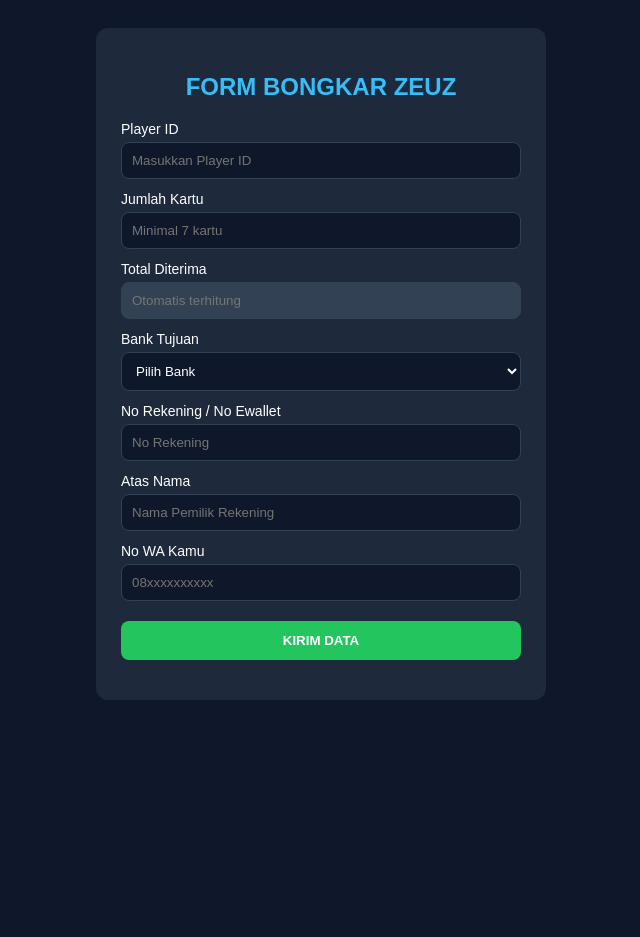
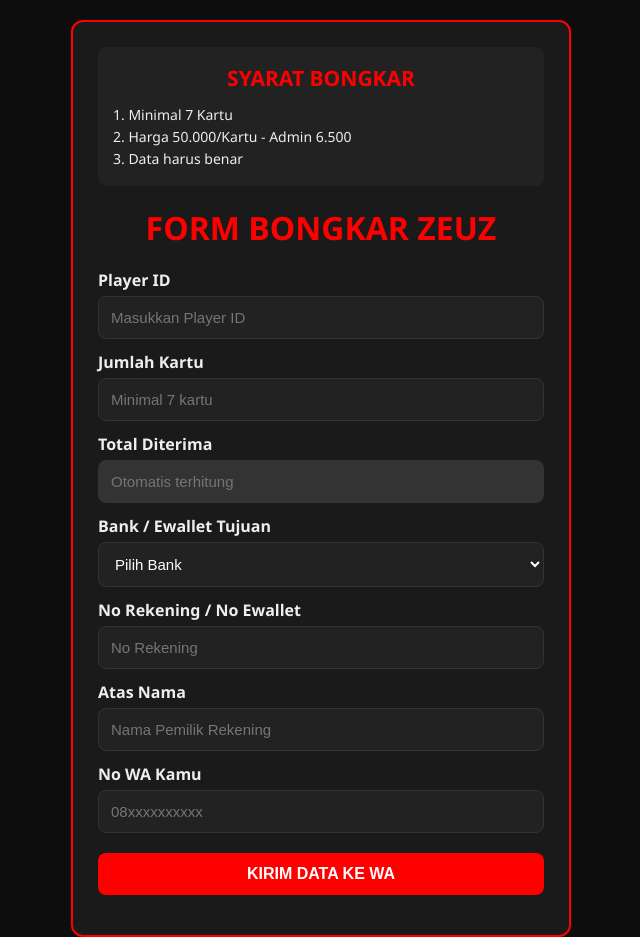
Before and after one commit to yosiemuizz3/formjasjus, a plain HTML site: page index.html in a window 1280 px wide. Shown: the whole page, without its empty margins (319-959 px from the left). Before the commit the page ends 800 px from the top, so only its background shows below. Drawn offline with Linux system fonts and the light colour scheme.

Commit message:
Update index.html

```diff
--- a/index.html
+++ b/index.html
@@ -4,24 +4,22 @@
     <meta charset="UTF-8">
     <meta name="viewport" content="width=device-width, initial-scale=1.0">
     <title>Form Bongkar Zeuz</title>
-    <style>
-        body { font-family: Arial, sans-serif; background: #0f172a; color: #fff; padding: 20px; display: flex; justify-content: center; }
-       .container { background: #1e293b; padding: 25px; border-radius: 12px; width: 100%; max-width: 400px; }
-        h2 { text-align: center; margin-bottom: 20px; color: #38bdf8; }
-        label { display: block; margin-top: 12px; margin-bottom: 5px; font-size: 14px; }
-        input, select { width: 100%; padding: 10px; border-radius: 8px; border: 1px solid #334155; background: #0f172a; color: #fff; box-sizing: border-box; }
-        input[readonly] { background: #334155; }
-        button { width: 100%; padding: 12px; margin-top: 20px; background: #22c55e; color: #fff; border: none; border-radius: 8px; font-weight: bold; cursor: pointer; }
-        button:disabled { background: #475569; cursor: not-allowed; }
-        #status { text-align: center; margin-top: 15px; font-size: 14px; }
-    </style>
+    <link rel="stylesheet" href="style.css">
 </head>
 <body>
 
-    <div class="container">
-        <h2>FORM BONGKAR ZEUZ</h2>
+    <div class="form-container">
+        <div class="syarat">
+            <h2>SYARAT BONGKAR</h2>
+            <p>1. Minimal 7 Kartu <br>
+               2. Harga 50.000/Kartu - Admin 6.500 <br>
+               3. Data harus benar
+            </p>
+        </div>
+
+        <h1>FORM BONGKAR ZEUZ</h1>
+
         <form id="formZeuz">
-
             <label for="playerId">Player ID</label>
             <input type="text" id="playerId" required placeholder="Masukkan Player ID">
 
@@ -31,7 +29,7 @@
             <label for="total">Total Diterima</label>
             <input type="text" id="total" readonly placeholder="Otomatis terhitung">
 
-            <label for="bank">Bank Tujuan</label>
+            <label for="bank">Bank / Ewallet Tujuan</label>
             <select id="bank" required>
                 <option value="">Pilih Bank</option>
                 <option value="BCA">BCA</option>
@@ -52,7 +50,7 @@
             <label for="wa">No WA Kamu</label>
             <input type="text" id="wa" required placeholder="08xxxxxxxxxx">
 
-            <button type="submit" id="submitBtn">KIRIM DATA</button>
+            <button type="submit" id="submitBtn">KIRIM DATA KE WA</button>
             <p id="status"></p>
         </form>
     </div>
```
